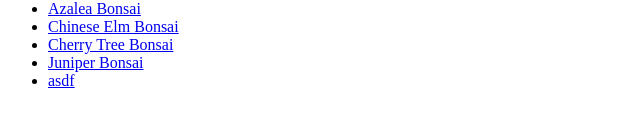
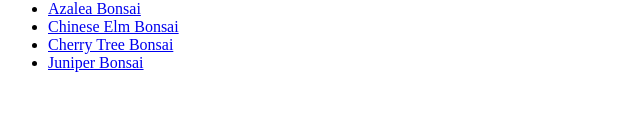
Before and after one commit to JosephDSmith/phase-2-project, a React (Create React App) app: page /bonsaicollection in a window 1280 px wide. Shown: the part 165-300 px from the top of the page, without its empty margins (0-640 px from the left). Built offline with nearby package versions, Linux system fonts and the light colour scheme; data requests are answered from the project's data file.

Commit message:
updated code

```diff
--- a/db.json
+++ b/db.json
@@ -63,14 +63,6 @@
       "family": "Cupressaceae",
       "genus": "Juniperus chinensis",
       "size": "36-72 inches"
-    },
-    {
-      "name": "asdf",
-      "image": "asdf",
-      "family": "asdf",
-      "genus": "asdf",
-      "size": "asdf",
-      "id": 9
     }
   ]
 }
--- a/src/App.js
+++ b/src/App.js
@@ -23,13 +23,20 @@ function App() {
     setBonsais([...bonsais, newBonsai])
   }
 
+  function handleBonsaiDelete(id) {
+    const bonsaisToDisplay = bonsais.filter((bonsai) => (
+      (id !== bonsai.id)
+    ))
+    setBonsais(bonsaisToDisplay)
+  }
+
   return (
     <div>
       <NavBar />
       <Routes>
         <Route path="/home" element={<Home/>}/>
         <Route exact path="/bonsaicollection/" element={<BonsaiCollection bonsais={bonsais} />}>
-          <Route path={"/bonsaicollection/:id"} element={<BonsaiDetails bonsais={bonsais}/>}/>
+          <Route path={"/bonsaicollection/:id"} element={<BonsaiDetails bonsais={bonsais} handleBonsaiDelete={handleBonsaiDelete}/>}/>
         </Route>
         <Route path="/about" element={<About />} >
           <Route path="/about/contactme" element={<ContactMe/>}/>
--- a/src/components/BonsaiDetails.js
+++ b/src/components/BonsaiDetails.js
@@ -1,21 +1,46 @@
-import React from "react";
-import { useParams } from "react-router-dom";
+import React, { useState } from "react";
+import { Link, useParams } from "react-router-dom";
 
-function BonsaiDetails({ bonsais }) {
+function BonsaiDetails({ bonsais, handleBonsaiDelete }) {
   const { id } = useParams();
+  const [isEditing, setIsEditing] = useState(false)
+
+  console.log(isEditing)
 
   const bonsai = bonsais.find((b) => b.id == id);
 
-  console.log(bonsai);
+  function handleClick(){
+    fetch(`http://localhost:3000/bonsais/${bonsai.id}`, {
+      method: "DELETE"
+    })
+
+    handleBonsaiDelete(bonsai.id)
+  }
 
   return (
+
+    <div>
+            {isEditing ? (
+
+              <div>Editing</div>
+      ) : (
         <div className="bonsaiCard">
         <h3>{bonsai.name}</h3>
         <p>Family : {bonsai.family}</p>
         <p>Genus-Species : {bonsai.genus}</p>
         <p>Mature Size : {bonsai.size}</p>
+        <button onClick={() => setIsEditing((prevState) =>!prevState)}>Edit this Bonsai</button>
+        <button onClick={handleClick}>
+          <Link to="/bonsaicollection/">Delete this Bonsai</Link>
+        </button>
         <img src={bonsai.image}/>
+
       </div>
+      )}
+
+
+    </div>
+
   );
 }
 
```
Also changed, not shown: src/components/BonsaiCollection.js (+7 -11 lines). Lines whose indentation alone changed are shown as unchanged.
